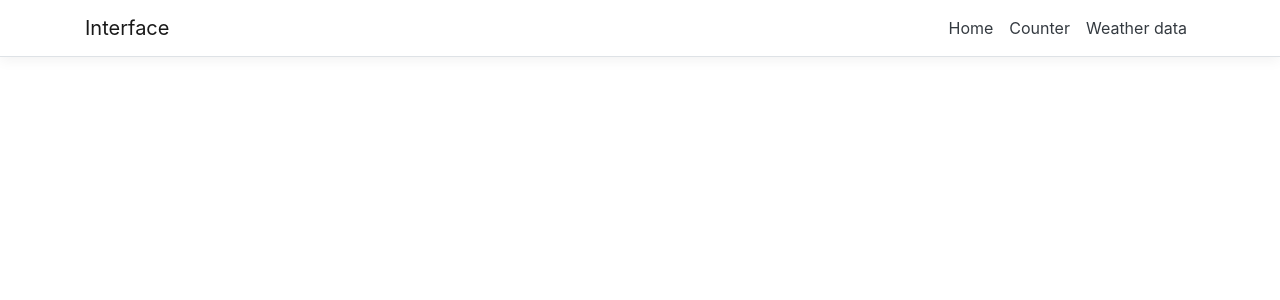
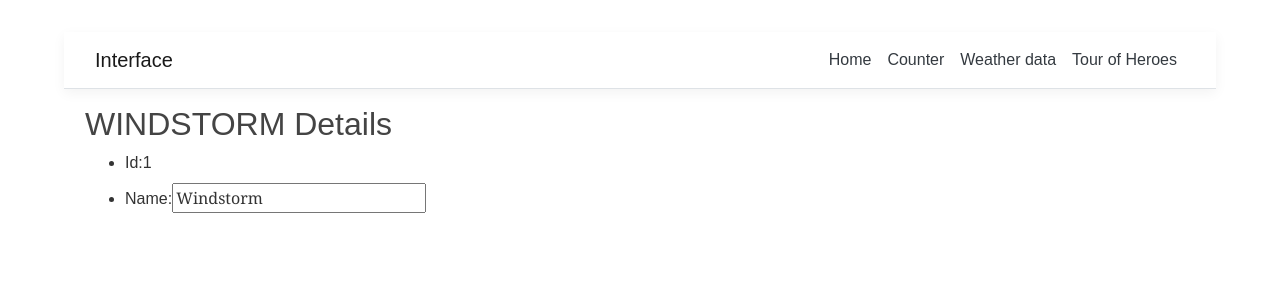
Before and after one commit to DieAntonie/eventstore-dotnet, an Angular app in the folder src/Interface/ClientApp/: page /heroes in a window 1280 px wide. Before the commit this address led to /. Shown: the top 300 px of the page. Built offline with nearby package versions, Linux system fonts and the light colour scheme.

Commit message:
Add Hero components

```diff
--- a/src/Interface/ClientApp/src/app/app.module.ts
+++ b/src/Interface/ClientApp/src/app/app.module.ts
@@ -14,6 +14,7 @@ import { CounterComponent } from './counter/counter.component';
 import { WeatherListComponent } from './weather-list/weather-list.component';
 import { WeatherAlertComponent } from './weather-alert/weather-alert.component';
 import { WeatherDetailsComponent } from './weather-details/weather-details.component';
+import { HeroesComponent } from './heroes/heroes.component';
 
 @NgModule({
   declarations: [
@@ -23,7 +24,8 @@ import { WeatherDetailsComponent } from './weather-details/weather-details.compo
     CounterComponent,
     WeatherListComponent,
     WeatherAlertComponent,
-    WeatherDetailsComponent
+    WeatherDetailsComponent,
+    HeroesComponent
   ],
   imports: [
     BrowserModule.withServerTransition({ appId: 'ng-cli-universal' }),
@@ -34,6 +36,7 @@ import { WeatherDetailsComponent } from './weather-details/weather-details.compo
       { path: 'counter', component: CounterComponent },
       { path: 'weather-list', component: WeatherListComponent },
       { path: 'weather-details/:summary', component: WeatherDetailsComponent },
+      { path: 'heroes', component: HeroesComponent },
     ])
   ],
   providers: [],
--- /dev/null
+++ b/src/Interface/ClientApp/src/app/hero.ts
@@ -0,0 +1,4 @@
+export interface Hero {
+    id: number;
+    name: string;
+}
--- /dev/null
+++ b/src/Interface/ClientApp/src/app/heroes/heroes.component.html
@@ -0,0 +1,11 @@
+<h2>{{hero.name | uppercase}} Details</h2>
+<ul>
+    <li>
+        <label for="id">Id: </label>
+        <span id="id">{{hero.id}}</span>
+    </li>
+    <li>
+        <label for="name">Name: </label>
+        <input type="text" placeholder="Name" [(ngModel)]="hero.name">
+    </li>
+</ul>
--- /dev/null
+++ b/src/Interface/ClientApp/src/app/heroes/heroes.component.ts
@@ -0,0 +1,19 @@
+import { Component, OnInit } from '@angular/core';
+import { Hero } from '../hero';
+
+@Component({
+  selector: 'app-heroes',
+  templateUrl: './heroes.component.html',
+  styleUrls: ['./heroes.component.css']
+})
+export class HeroesComponent implements OnInit {
+  hero : Hero = {
+    id: 1,
+    name: 'Windstorm'
+  };
+
+  constructor() { }
+
+  ngOnInit() { }
+
+}
--- a/src/Interface/ClientApp/src/app/nav-menu/nav-menu.component.html
+++ b/src/Interface/ClientApp/src/app/nav-menu/nav-menu.component.html
@@ -1,41 +1,24 @@
 <header>
-  <nav
-    class="navbar navbar-expand-sm navbar-toggleable-sm navbar-light bg-white border-bottom box-shadow mb-3"
-  >
+  <nav class="navbar navbar-expand-sm navbar-toggleable-sm navbar-light bg-white border-bottom box-shadow mb-3">
     <div class="container">
       <a class="navbar-brand" [routerLink]="['/']">Interface</a>
-      <button
-        class="navbar-toggler"
-        type="button"
-        data-toggle="collapse"
-        data-target=".navbar-collapse"
-        aria-label="Toggle navigation"
-        [attr.aria-expanded]="isExpanded"
-        (click)="toggle()"
-      >
+      <button class="navbar-toggler" type="button" data-toggle="collapse" data-target=".navbar-collapse"
+        aria-label="Toggle navigation" [attr.aria-expanded]="isExpanded" (click)="toggle()">
         <span class="navbar-toggler-icon"></span>
       </button>
-      <div
-        class="navbar-collapse collapse d-sm-inline-flex flex-sm-row-reverse"
-        [ngClass]="{ show: isExpanded }"
-      >
+      <div class="navbar-collapse collapse d-sm-inline-flex flex-sm-row-reverse" [ngClass]="{ show: isExpanded }">
         <ul class="navbar-nav flex-grow">
-          <li
-            class="nav-item"
-            [routerLinkActive]="['link-active']"
-            [routerLinkActiveOptions]="{ exact: true }"
-          >
+          <li class="nav-item" [routerLinkActive]="['link-active']" [routerLinkActiveOptions]="{ exact: true }">
             <a class="nav-link text-dark" [routerLink]="['/']">Home</a>
           </li>
           <li class="nav-item" [routerLinkActive]="['link-active']">
-            <a class="nav-link text-dark" [routerLink]="['/counter']"
-              >Counter</a
-            >
+            <a class="nav-link text-dark" [routerLink]="['/counter']">Counter</a>
           </li>
           <li class="nav-item" [routerLinkActive]="['link-active']">
-            <a class="nav-link text-dark" [routerLink]="['/weather-list']"
-              >Weather data</a
-            >
+            <a class="nav-link text-dark" [routerLink]="['/weather-list']">Weather data</a>
+          </li>
+          <li class="nav-item" [routerLinkActive]="['link-active']">
+            <a class="nav-link text-dark" [routerLink]="['/heroes']">Tour of Heroes</a>
           </li>
         </ul>
       </div>
--- a/src/Interface/ClientApp/src/styles.css
+++ b/src/Interface/ClientApp/src/styles.css
@@ -1,4 +1,26 @@
 /* You can add global styles to this file, and also import other style files */
+/* Application-wide Styles */
+h1 {
+  color: #369;
+  font-family: Arial, Helvetica, sans-serif;
+  font-size: 250%;
+}
+h2, h3 {
+  color: #444;
+  font-family: Arial, Helvetica, sans-serif;
+  font-weight: lighter;
+}
+body {
+  margin: 2em;
+}
+body, input[type="text"], button {
+  color: #333;
+  font-family: Cambria, Georgia;
+}
+/* everywhere else */
+* {
+  font-family: Arial, Helvetica, sans-serif;
+}
 
 /* Provide sufficient contrast against white background */
 a {
```
Also changed, not shown: src/Interface/ClientApp/src/app/heroes/heroes.component.css (added).
